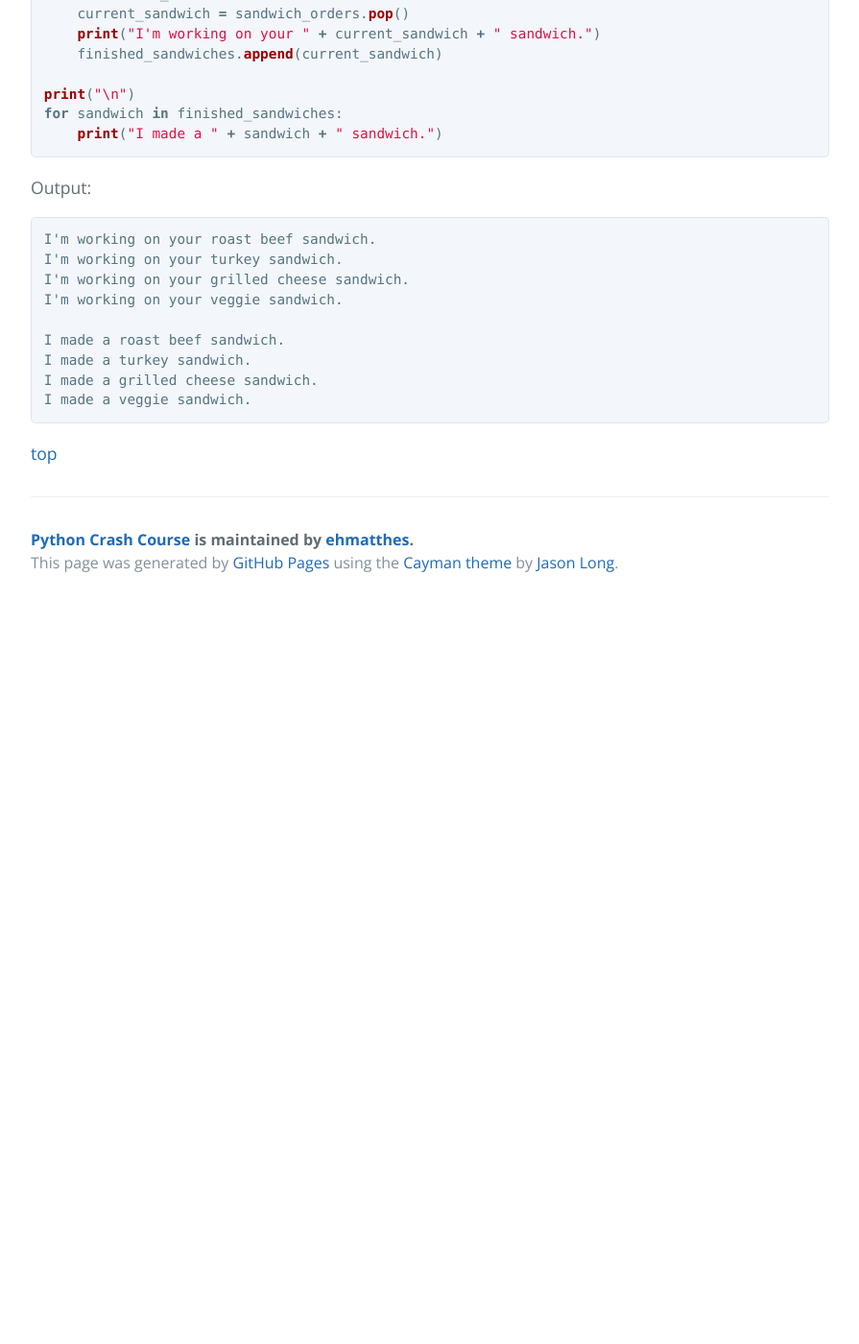
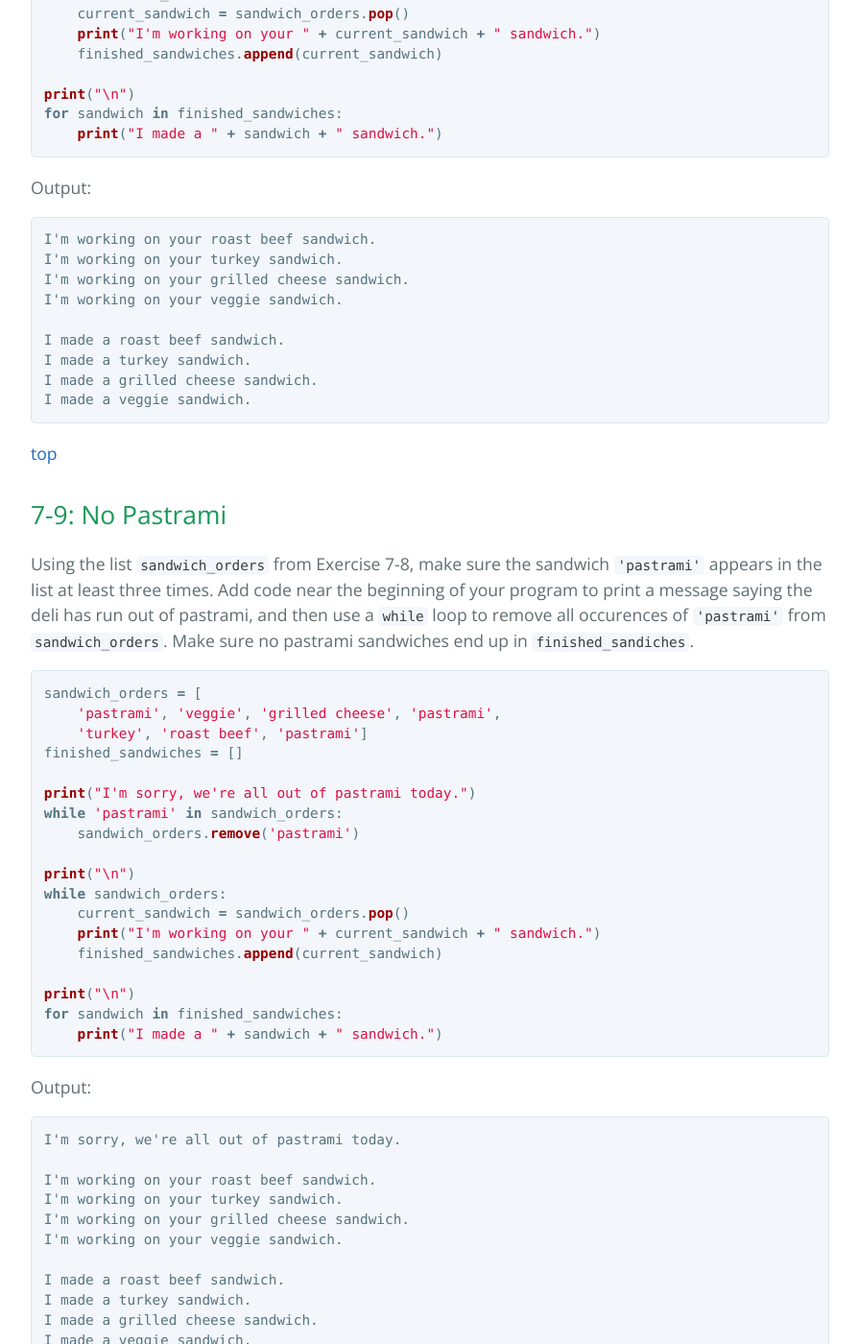
Before and after one commit to ehmatthes/pcc, a Jekyll site: the page built from solutions/chapter_7.md, in a window 1280 px wide and 1400 px high, scrolled down 4425 px. Shown: the whole window at 96% size, without its empty margins (192-1087 px from the left). Built offline with Jekyll 4.4.1, drawn with Linux system fonts in a browser that asks for light colours; before the commit the page ends 5055 px from its top, so only the background shows below that; some of the changed text lies outside the part shown.

Commit message:
Finished chapter 7.

````diff
--- a/solutions/chapter_7.md
+++ b/solutions/chapter_7.md
@@ -214,3 +214,105 @@
 ```
 
 [top](#)
+
+7-9: No Pastrami
+---
+
+Using the list `sandwich_orders` from Exercise 7-8, make sure the sandwich `'pastrami'` appears in the list at least three times. Add code near the beginning of your program to print a message saying the deli has run out of pastrami, and then use a `while` loop to remove all occurences of `'pastrami'` from `sandwich_orders`. Make sure no pastrami sandwiches end up in `finished_sandiches`.
+
+```python
+sandwich_orders = [
+    'pastrami', 'veggie', 'grilled cheese', 'pastrami',
+    'turkey', 'roast beef', 'pastrami']
+finished_sandwiches = []
+
+print("I'm sorry, we're all out of pastrami today.")
+while 'pastrami' in sandwich_orders:
+    sandwich_orders.remove('pastrami')
+
+print("\n")
+while sandwich_orders:
+    current_sandwich = sandwich_orders.pop()
+    print("I'm working on your " + current_sandwich + " sandwich.")
+    finished_sandwiches.append(current_sandwich)
+
+print("\n")
+for sandwich in finished_sandwiches:
+    print("I made a " + sandwich + " sandwich.")
+```
+
+Output:
+
+```
+I'm sorry, we're all out of pastrami today.
+
+I'm working on your roast beef sandwich.
+I'm working on your turkey sandwich.
+I'm working on your grilled cheese sandwich.
+I'm working on your veggie sandwich.
+
+I made a roast beef sandwich.
+I made a turkey sandwich.
+I made a grilled cheese sandwich.
+I made a veggie sandwich.
+```
+
+[top](#)
+
+7-10: Dream Vacation
+---
+
+Write a program that polls users about their dream vacation. Write a prompt similar to *If you could visit one place in the world, where would you go?* Include a block of code that prints the results of the poll.
+
+```python
+name_prompt = "\nWhat's your name? "
+place_prompt = "If you could visit one place in the world, where would it be? "
+continue_prompt = "\nWould you like to let someone else respond? (yes/no) "
+
+# Responses will be stored in the form {name: place}.
+responses = {}
+
+while True:
+    # Ask the user where they'd like to go.
+    name = input(name_prompt)
+    place = input(place_prompt)
+
+    # Store the response.
+    responses[name] = place
+
+    # Ask if there's anyone else responding.
+    repeat = input(continue_prompt)
+    if repeat != 'yes':
+        break
+
+# Show results of the survey.
+print("\n--- Results ---")
+for name, place in responses.items():
+    print(name.title() + " would like to visit " + place.title() + ".")
+```
+
+Output:
+
+<pre>
+What's your name? eric
+If you could visit one place in the world, where would it be? <b>tierra del fuego</b>
+
+Would you like to let someone else respond? (yes/no) <b>yes</b>
+
+What's your name? erin
+If you could visit one place in the world, where would it be? <b>iceland</b>
+
+Would you like to let someone else respond? (yes/no) <b>yes</b>
+
+What's your name? ever
+If you could visit one place in the world, where would it be? <b>death valley</b>
+
+Would you like to let someone else respond? (yes/no) <b>no</b>
+
+--- Results ---
+Ever would like to visit Death Valley.
+Erin would like to visit Iceland.
+Eric would like to visit Tierra Del Fuego.
+</pre>
+
+[top](#)
````
